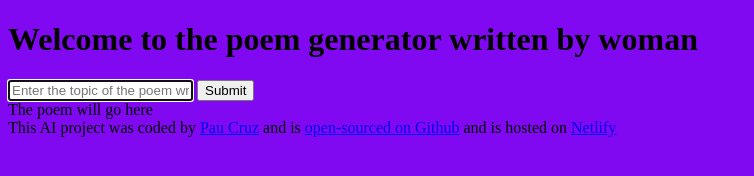
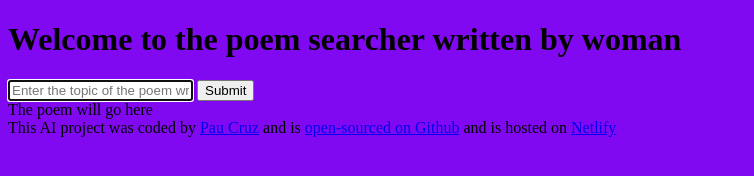
Before and after one commit to paucruz5/women-poems-generator, a plain HTML site: page index.html in a window 1280 px wide. Shown: the whole page, without its empty margins (0-754 px from the left). Drawn offline with Linux system fonts and the light colour scheme.

Commit message:
update title

```diff
--- a/index.html
+++ b/index.html
@@ -8,7 +8,7 @@
   </head>
   <body>
     <header>
-      <h1>Welcome to the poem generator written by woman</h1>
+      <h1>Welcome to the poem searcher written by woman</h1>
     </header>
     <main>
       <form>
```
